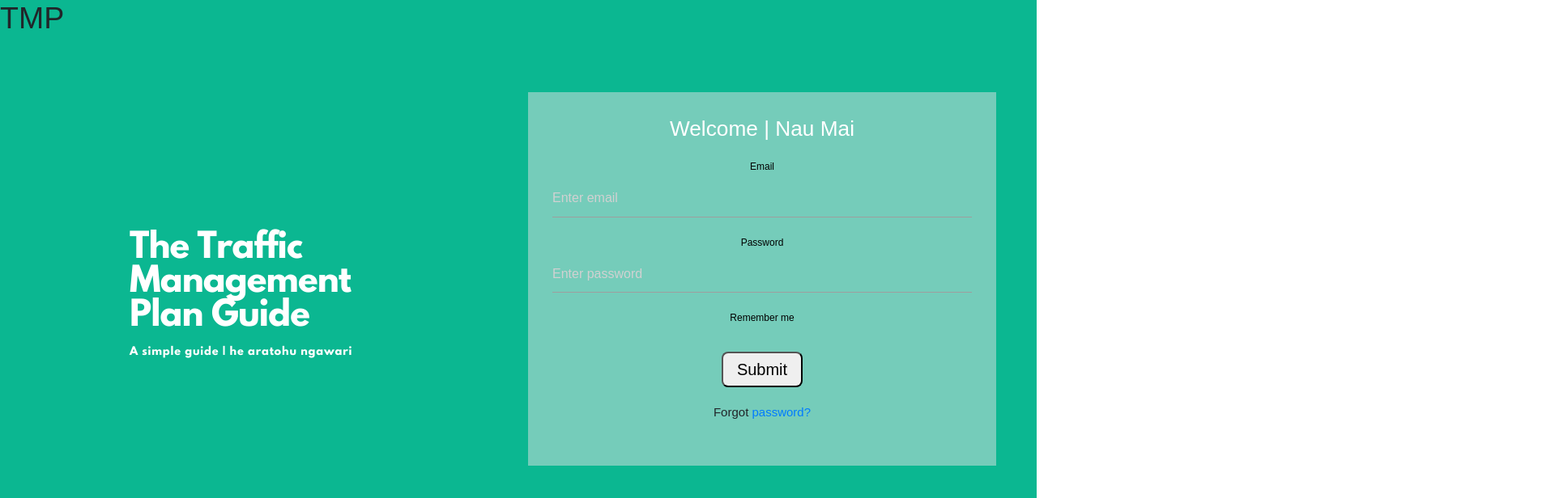
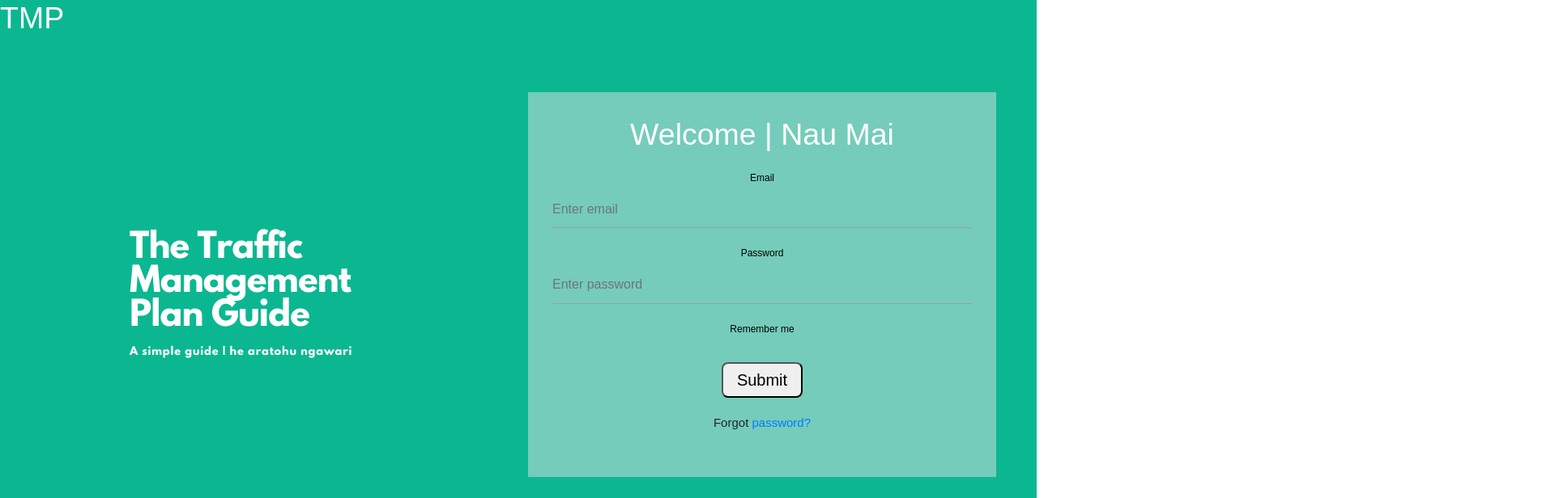
Before and after one commit to ChillySandwich/trafficmanagementproject, a React (Create React App) app in the folder frontend/: page / in a window 1280 px wide. Shown: the top 616 px of the page at 81% size, 1920 px wide, since content can reach past the window. Built offline with nearby package versions, Linux system fonts and the light colour scheme; what google-maps-react would draw is missing.

Commit message:
CSS Styling

```diff
--- a/frontend/src/Components/App.css
+++ b/frontend/src/Components/App.css
@@ -96,7 +96,7 @@
     width: 100px
   }
 
-  h3{
+  h1{
   color: white;
   font-weight: bold;
   }
--- a/frontend/src/Components/Login/login.component.js
+++ b/frontend/src/Components/Login/login.component.js
@@ -32,21 +32,21 @@ export default class Login extends Component {
                 <div className="loginForm">
             <form style={{borderRadius: '50px', padding: '30px'}}>
 
-            <h3>Welcome | Nau Mai</h3>
+            <h1>Welcome | Nau Mai</h1>
 
             <div>
                 <label style={{color:"black"}}>Email</label>
-                <input type="email" className = "emailInput" onChange={handleChange('email')} defaultValue={values.email} placeholder="Enter email" />
+                <input className="form-control" type="email" onChange={handleChange('email')} defaultValue={values.email} placeholder="Enter email" />
             </div>
 
             <div>
                 <label style={{color:"black"}}>Password</label>
-                <input style={{color: 'black'}} type="password" placeholder="Enter password" />
+                <input  className="form-control" style={{color: 'black'}} type="password" placeholder="Enter password" />
             </div>
 
             <div className="form-group">
                 <div>
-                    <input type="checkbox" id="customCheck1" />
+                    <input  className="form-control" type="checkbox" id="customCheck1" />
                     <label style={{color:"black"}} htmlFor="customCheck1">Remember me</label>
                 </div>
             </div>
```
Also changed, not shown: 1 other file (tests, documents, lock files or other folders).
